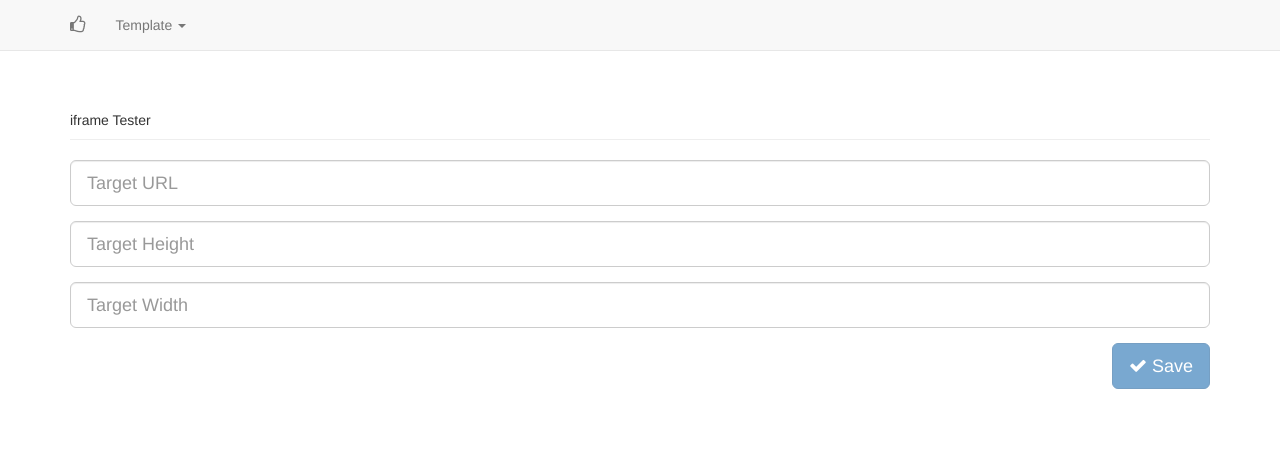
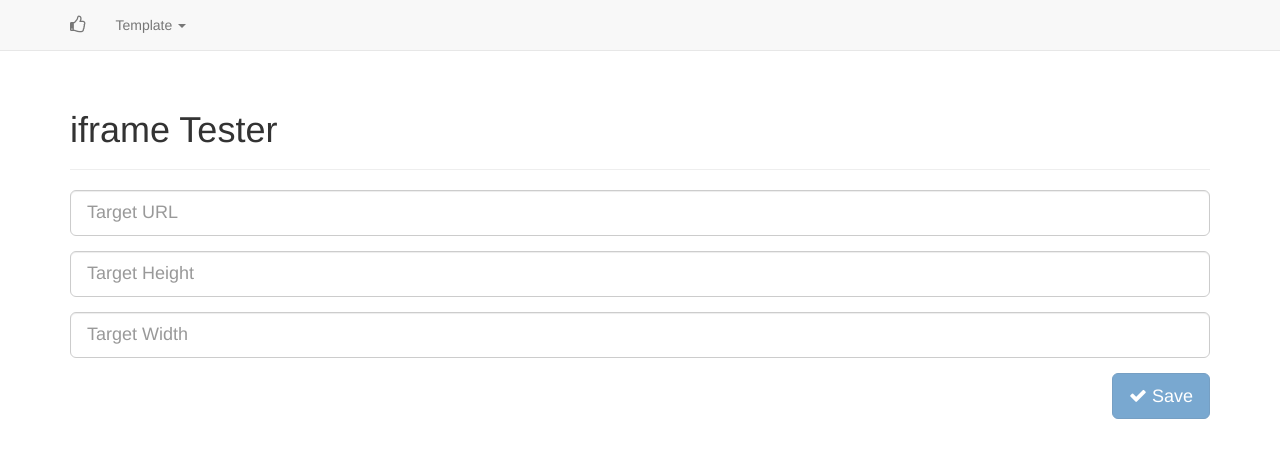
Before and after one commit to PricelessPHP/iframe-test, a plain HTML site: page index.html in a window 1280 px wide. Drawn offline with Linux system fonts and the light colour scheme.

Commit message:
Update index.html

```diff
--- a/index.html
+++ b/index.html
@@ -71,7 +71,7 @@
 	        <div class="row">
 	        	<div class="col-lg-12">
 	        		<div class="page-header">
-	        			iframe Tester
+	        			<h1>iframe Tester</h1>
 	        		</div>
 	        	</div>
 	        </div>
```
